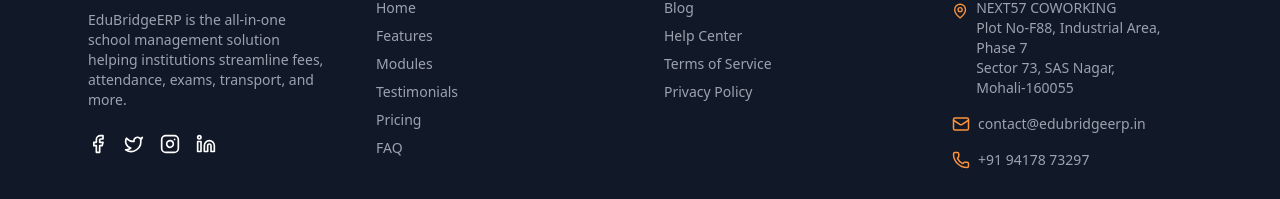
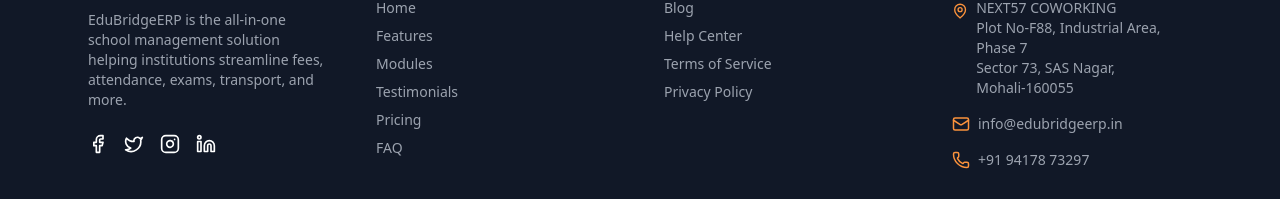
Before and after one commit to hardevinder/edubridge_website_frontend, a Next.js app: page / in a window 1280 px wide. Shown: the part 4507-4706 px from the top of the page. Built offline with nearby package versions, Linux system fonts and the light colour scheme.

Commit message:
Updated frontend

```diff
--- a/components/Footer.jsx
+++ b/components/Footer.jsx
@@ -117,7 +117,7 @@
             <li className="flex items-center">
               <Mail size={18} className="mr-2 text-orange-400" />
               <Link href="mailto:info@edubridgeerp.in" className="hover:text-white transition-colors duration-200">
-                contact@edubridgeerp.in
+                info@edubridgeerp.in
               </Link>
             </li>
             <li className="flex items-center">
```
